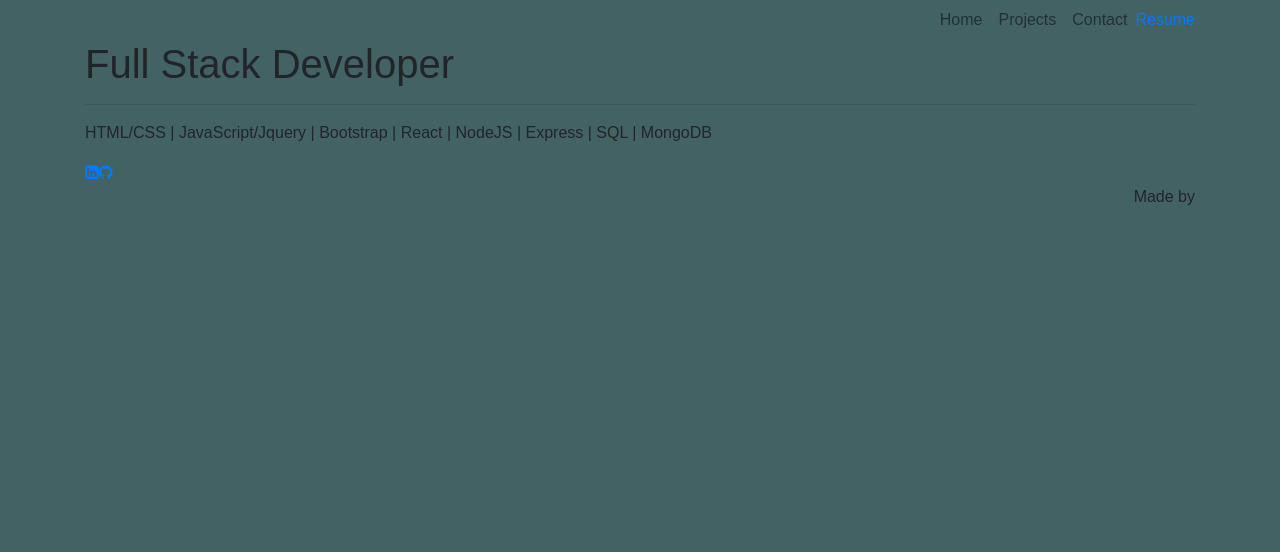
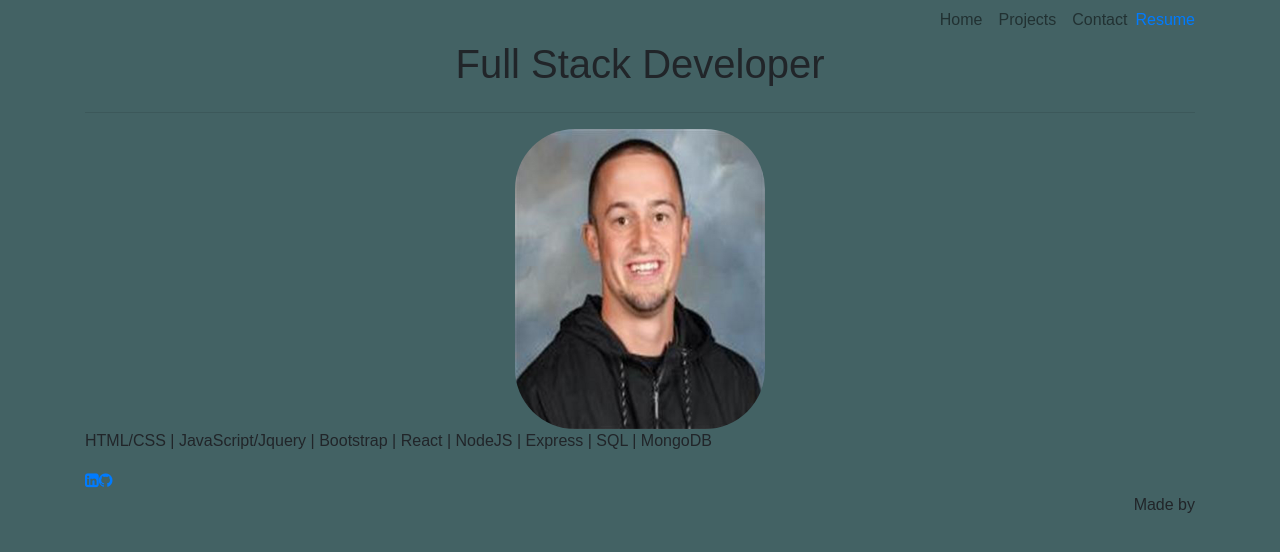
Before and after one commit to tanMan5/Tanner-Nielsen-Portfolio, a React (Create React App) app in the folder client/: page / in a window 1280 px wide. Shown: the top 552 px of the page. Built offline with nearby package versions, Linux system fonts and the light colour scheme.

Commit message:
added picture to home page/styled

```diff
--- a/client/src/components/Containers/Contact/index.js
+++ b/client/src/components/Containers/Contact/index.js
@@ -1,5 +1,6 @@
 import React from 'react';
 import Container from 'react-bootstrap/Container';
+import Row from 'react-bootstrap/Row';
 
 function ContactContainer() {
     return (
--- a/client/src/components/Containers/Home/index.js
+++ b/client/src/components/Containers/Home/index.js
@@ -1,12 +1,23 @@
 import React from 'react';
 import Container from 'react-bootstrap/Container';
+import Row from 'react-bootstrap/Row';
+import Image from '../../img/Nielsen.jpg';
+import Card from 'react-bootstrap/Card';
+import "./style.css";
+
 function HomeContainer() {
     return (
         <Container>
 
             <div className="banner-text">
+            <Row className="justify-content-md-center">
                 <h1>Full Stack Developer</h1>
+            </Row>
                 <hr />
+                <Row className="justify-content-md-center">
+                <Card.Img src={Image} alt="Tanner Nielsen" style={{ borderRadius: 60, width: 250, height: 300}} />
+            </Row>
+
                 <p>
                     HTML/CSS | JavaScript/Jquery | Bootstrap | React | NodeJS | Express | SQL | MongoDB
                 </p>
--- a/client/src/components/Containers/Projects/index.js
+++ b/client/src/components/Containers/Projects/index.js
@@ -19,8 +19,9 @@ function ProjectContainer() {
         <Container>
             <section class="firstThree">
                 <Row className="justify-content-md-center">
-                <h1 className="block-header justify-content-md-center portfolioheader">Portfolio</h1>
+                <h1>Portfolio</h1>
                 </Row>
+                <hr />
 
                 <CardColumns>
                 {/* <CardDeck> */}
```
Also changed, not shown: client/src/components/Containers/Home/style.css (added), client/src/components/img/Nielsen.jpg (added).
